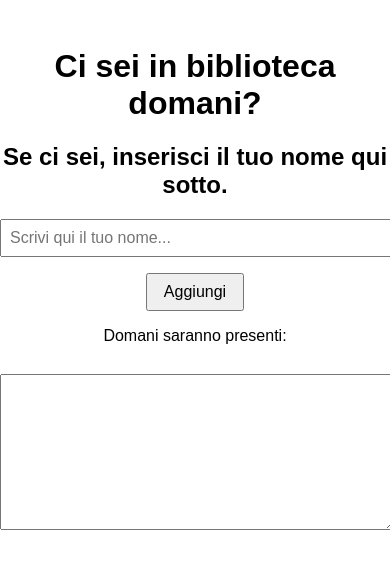
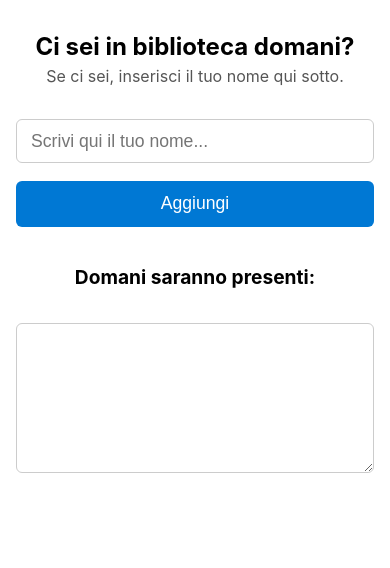
Before and after one commit to pecciolidavide/biblio, a plain HTML site: page index.html in a window 390 px wide. Drawn offline with Linux system fonts and the light colour scheme; no server answers.

Commit message:
Mobile Friendly UPDATE

```diff
--- a/index.html
+++ b/index.html
@@ -6,26 +6,79 @@
   <title>Presenze Biblioteca</title>
   <style>
     body {
-      font-family: sans-serif;
+      font-family: -apple-system, BlinkMacSystemFont, "Segoe UI", Roboto, Oxygen,
+        Ubuntu, Cantarell, "Open Sans", "Helvetica Neue", sans-serif;
       max-width: 600px;
-      margin: 3em auto;
+      margin: 2em auto;
+      padding: 0 1em;
       text-align: center;
+      box-sizing: border-box;
     }
     textarea {
       width: 100%;
       height: 150px;
       margin-top: 1em;
-      font-size: 1em;
+      font-size: 1.1em;
+      padding: 0.5em;
+      resize: vertical;
+      box-sizing: border-box;
+      border-radius: 6px;
+      border: 1px solid #ccc;
+      font-family: monospace;
     }
     input[type="text"] {
       width: 100%;
-      font-size: 1em;
-      padding: 0.5em;
+      font-size: 1.1em;
+      padding: 0.6em 0.8em;
+      box-sizing: border-box;
+      border-radius: 6px;
+      border: 1px solid #ccc;
+      margin-top: 1em;
     }
     button {
       margin-top: 1em;
-      padding: 0.5em 1em;
+      padding: 0.7em 1.5em;
+      font-size: 1.1em;
+      border-radius: 6px;
+      border: none;
+      background-color: #0078d4;
+      color: white;
+      cursor: pointer;
+      transition: background-color 0.3s ease;
+      width: 100%;
+      max-width: 250px;
+    }
+    button:hover {
+      background-color: #005a9e;
+    }
+    h1 {
+      font-size: 1.8em;
+      margin-bottom: 0.2em;
+    }
+    h2 {
+      font-size: 1.2em;
+      font-weight: normal;
+      margin-top: 0;
+      margin-bottom: 1em;
+      color: #555;
+    }
+    p {
+      margin-top: 2em;
+      font-weight: bold;
+      font-size: 1.2em;
+    }
+
+    /* Responsive tweaks */
+    @media (max-width: 400px) {
+      h1 {
+        font-size: 1.5em;
+      }
+      h2 {
         font-size: 1em;
+      }
+      button {
+        max-width: 100%;
+      }
     }
   </style>
 </head>
@@ -43,18 +96,26 @@
     const endpoint = "https://script.google.com/macros/s/AKfycbxlaJJe6aUFho2_BJI39wtXiOHkwJhnTK62FsaBt8r80hq6Tx6Z2Rmzjhtbp21RA45V8Q/exec";
 
     async function aggiornaLista() {
+      try {
         const res = await fetch(endpoint);
         const nomi = await res.json();
         document.getElementById("outputBox").value = nomi.join("\n");
+      } catch(e) {
+        console.error("Errore aggiornando la lista:", e);
+      }
     }
 
     async function aggiungiNome() {
       const nome = document.getElementById("inputName").value.trim();
       if (!nome) return;
 
+      try {
         await fetch(endpoint + "?nome=" + encodeURIComponent(nome), { method: "POST" });
         document.getElementById("inputName").value = "";
         aggiornaLista();
+      } catch(e) {
+        console.error("Errore aggiungendo il nome:", e);
+      }
     }
 
     aggiornaLista();
```
Lines whose indentation alone changed are shown as unchanged.
